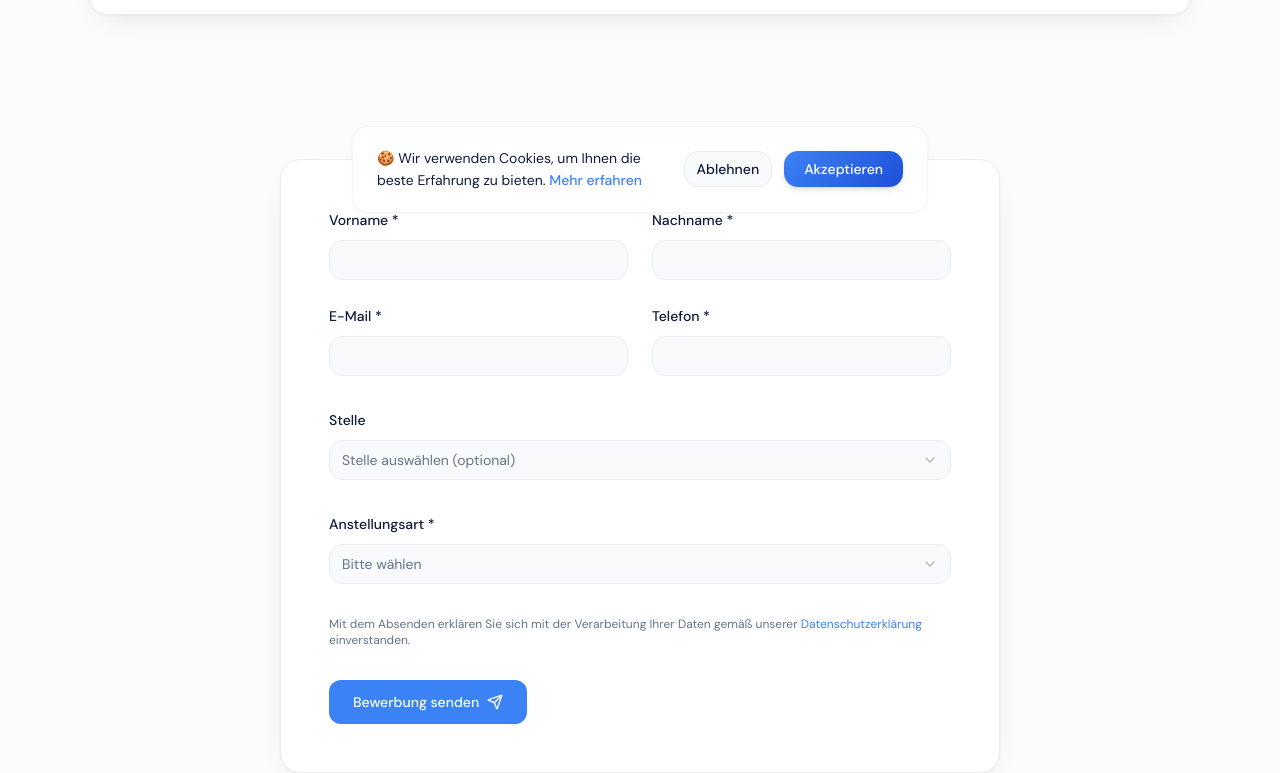
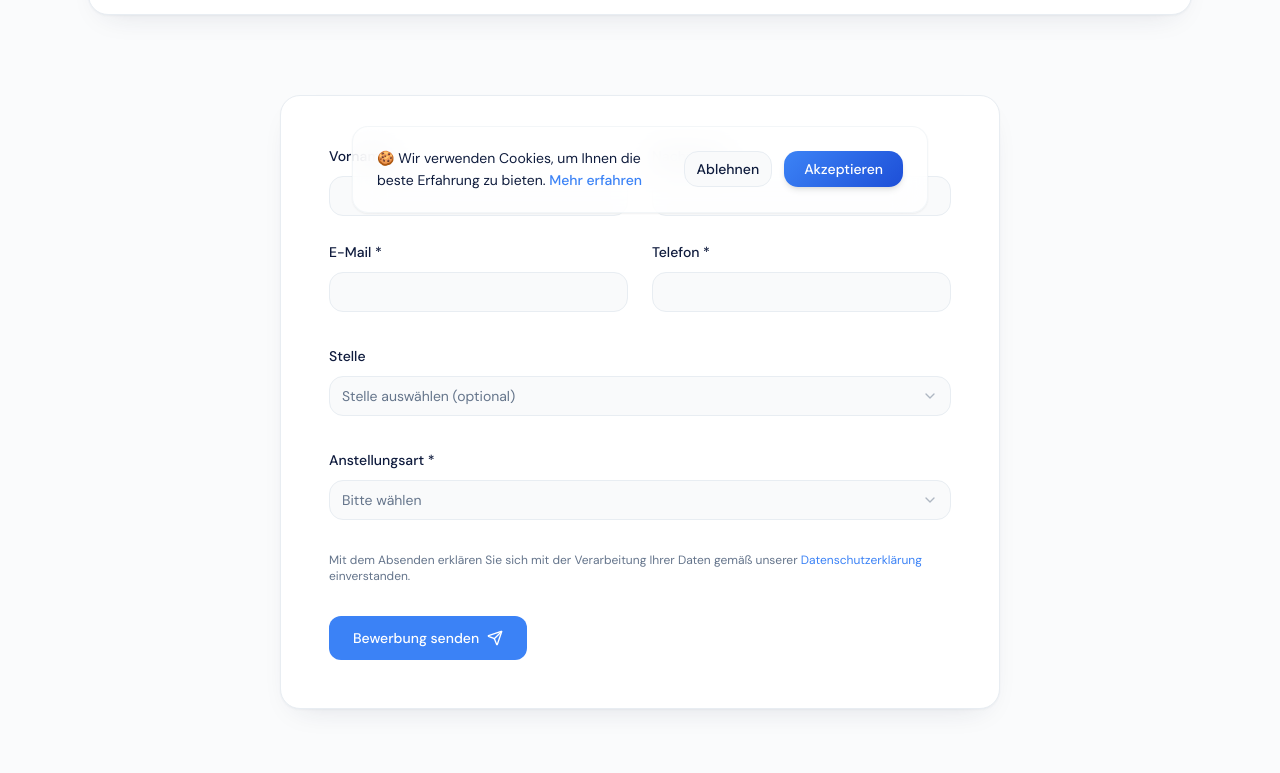
Before and after one commit to darklobster9512/codebricks, a React (Vite) app: page /karriere/bewerbung in a window 1280 px wide. Shown: the part 567-1340 px from the top of the page. Built offline with nearby package versions, Linux system fonts and the light colour scheme.

Commit message:
Changes
Co-authored-by: darklobster9512 <301748244+darklobster9512@users.noreply.github.com>

```diff
--- a/src/pages/Bewerbung.tsx
+++ b/src/pages/Bewerbung.tsx
@@ -86,7 +86,7 @@ const Bewerbung = () => {
       />
 
       <section className="bg-[#FAFBFC]">
-        <div className="mx-auto max-w-3xl px-6 py-16">
+        <div className="mx-auto max-w-3xl px-6 pb-16 lg:pb-24">
           <form onSubmit={handleSubmit} className="tile mx-auto max-w-3xl space-y-8 p-8 lg:p-12">
             <div className="grid gap-6 md:grid-cols-2">
               <div className="space-y-2">
```
